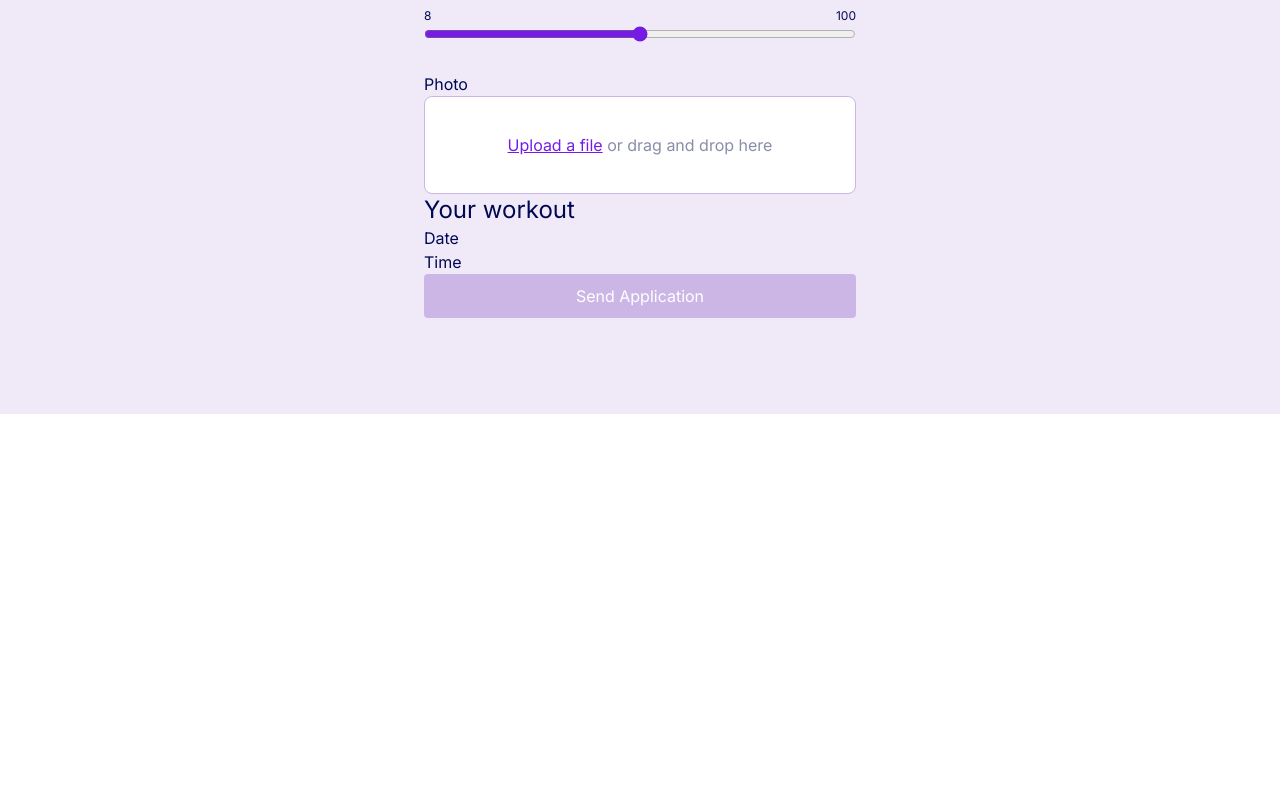
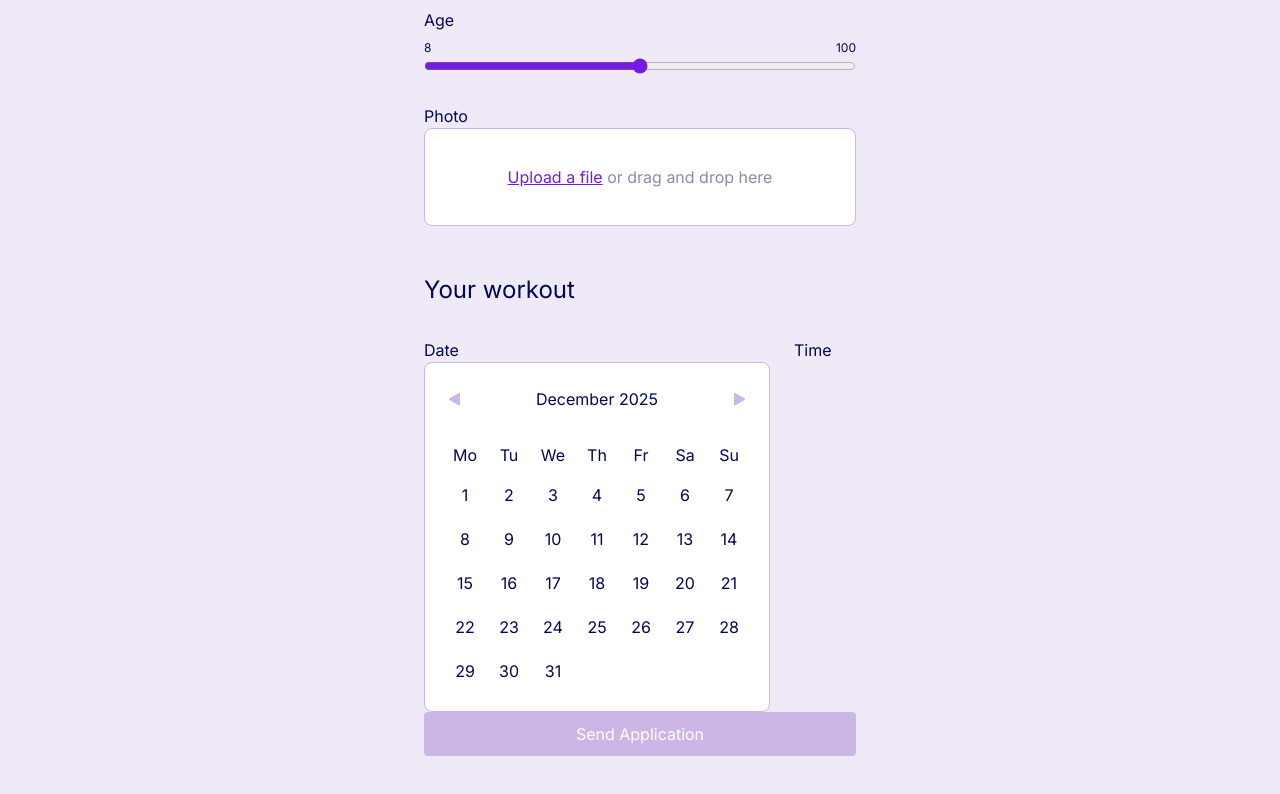
Before and after one commit to kamila-iwanska/lets-go-tailwind, a React (Vite) app: page / in a window 1280 px wide. Shown: the part 470-1264 px from the top of the page. Before the commit the page ends 884 px from the top, so only its background shows below. Built offline with nearby package versions, Linux system fonts and the light colour scheme.

Commit message:
Add Calendar component for date selection; update App component to integrate Calendar

```diff
--- a/src/App.tsx
+++ b/src/App.tsx
@@ -2,6 +2,7 @@ import { useState, type ChangeEvent } from "react";
 import { Textfield } from "./Textfield";
 import { Button } from "./Button";
 import { IconRemove } from "./IconRemove";
+import { Calendar } from "./Calendar";
 
 function App() {
   const [firstName, setFirstName] = useState<string>("");
@@ -9,7 +10,7 @@ function App() {
   const [email, setEmail] = useState<string>("");
   const [age, setAge] = useState<string>("");
   const [errorEmail, setErrorEmail] = useState<string>("");
-  const [date, setDate] = useState<string>("");
+  const [date, setDate] = useState<Date>();
   const [hour, setHour] = useState<string>("");
   const [imageFile, setImageFile] = useState<File>();
   const availableHours = ["12:00", "14:00", "16:30", "18:30", "20:00"];
@@ -31,7 +32,7 @@ function App() {
   return (
     <div className="flex justify-center text-dark-text bg-background min-h-screen">
       <div className="flex flex-col px-6 py-24 max-w-120 w-full">
-        <h2 className="text-2xl">Personal info</h2>
+        <h2 className="text-2xl mb-8">Personal info</h2>
         <div className="flex flex-col gap-6">
           <Textfield
             labelText="First Name"
@@ -115,9 +116,16 @@ function App() {
             </div>
           </div>
         </div>
-        <h2 className="text-2xl">Your workout</h2>
-        <label>Date</label>
-        <label>Time</label>
+        <h2 className="text-2xl mt-12 mb-8">Your workout</h2>
+        <div className="flex gap-6">
+          <div>
+            <label>Date</label>
+            <Calendar date={date} setDate={setDate} />
+          </div>
+          <div>
+            <label>Time</label>
+          </div>
+        </div>
         <Button
           text="Send Application"
           disabled={
--- /dev/null
+++ b/src/Calendar.tsx
@@ -0,0 +1,80 @@
+import arrowR from "./assets/arrowRight.svg";
+import arrowL from "./assets/arrowLeft.svg";
+import { useState } from "react";
+
+function numbersToN(n: number) {
+  const result = [];
+  for (let i = 1; i <= n; i++) {
+    result.push(i);
+  }
+  return result;
+}
+function daysInMonth(month: number) {
+  return new Date(now.getFullYear(), now.getMonth() + 1 + month, 0).getDate();
+}
+function weekDay(month: number) {
+  return new Date(now.getFullYear(), now.getMonth() + month, 1).getDay();
+}
+const now = new Date();
+
+export function Calendar({
+  date,
+  setDate,
+}: {
+  date?: Date;
+  setDate: (newDate: Date) => void;
+}) {
+  const [month, setMonth] = useState<number>(0);
+  return (
+    <div className="border border-light-violet bg-white rounded-lg p-6 ">
+      <div className="flex justify-between mb-8">
+        <button onClick={() => setMonth(month - 1)}>
+          <img src={arrowL} />
+        </button>
+        <span>
+          {new Date(
+            now.getFullYear(),
+            now.getMonth() + month,
+            1
+          ).toLocaleDateString("en-US", {
+            month: "long",
+            year: "numeric",
+          })}
+        </span>
+        <button onClick={() => setMonth(month + 1)}>
+          <img src={arrowR} />
+        </button>
+      </div>
+      <div className="grid text-center grid-cols-7 gap-3">
+        <span>Mo</span>
+        <span>Tu</span>
+        <span>We</span>
+        <span>Th</span>
+        <span>Fr</span>
+        <span>Sa</span>
+        <span>Su</span>
+        {numbersToN((weekDay(month) + 6) % 7).map(() => (
+          <span />
+        ))}
+        {numbersToN(daysInMonth(month)).map((d) => (
+          <button
+            className={
+              new Date(
+                now.getFullYear(),
+                now.getMonth() + month,
+                d
+              ).getTime() == date?.getTime()
+                ? "cursor-pointer rounded-full bg-dark-violet text-white w-8 h-8"
+                : "cursor-pointer rounded-full w-8 h-8"
+            }
+            onClick={() =>
+              setDate(new Date(now.getFullYear(), now.getMonth() + month, d))
+            }
+          >
+            {d}
+          </button>
+        ))}
+      </div>
+    </div>
+  );
+}
```
Also changed, not shown: src/assets/arrowLeft.svg (added), src/assets/arrowRight.svg (added).
